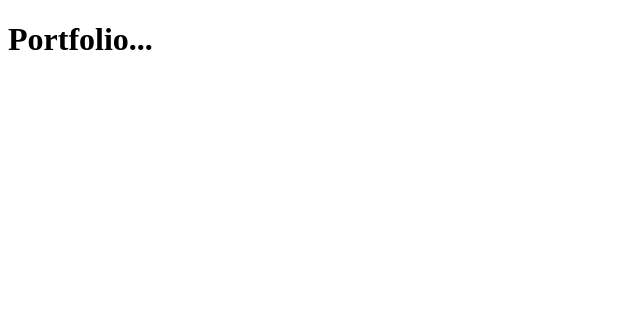
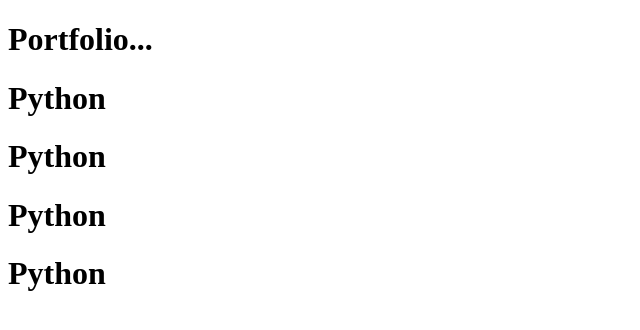
Before and after one commit to GITMOHI/GIT02, a plain HTML site: page index.html in a window 1280 px wide. Shown: the whole page, without its empty margins (0-640 px from the left). Drawn offline with Linux system fonts and the light colour scheme.

Commit message:
new feature to main

```diff
--- a/index.html
+++ b/index.html
@@ -7,5 +7,9 @@
 </head>
 <body>
     <h1>Portfolio...</h1>
+    <h1>Python</h1>
+    <h1>Python</h1>
+    <h1>Python</h1>
+    <h1>Python</h1>
 </body>
 </html>
```
